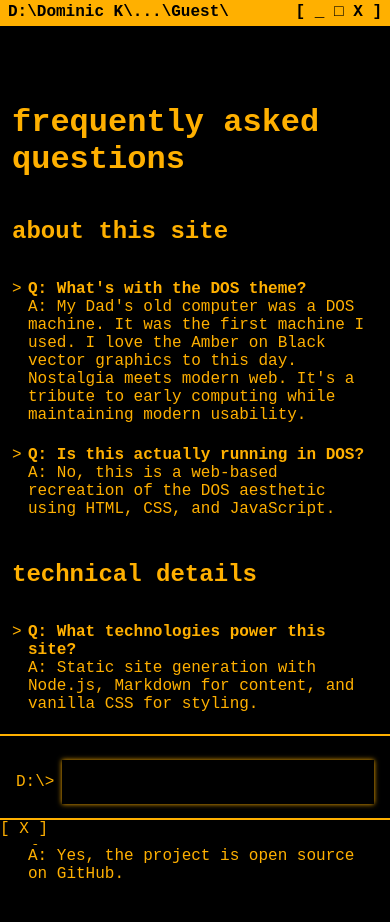
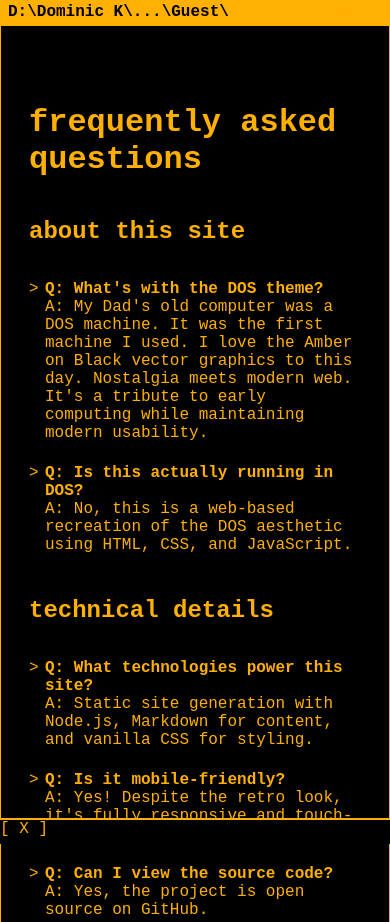
Before and after one commit to CinimoDY/rizomorf, an Eleventy site: page src/content/pages/faq.md in a window 390 px wide. Shown: the top 922 px of the page. Built offline with nearby package versions, Linux system fonts and the light colour scheme; Eleventy itself is replaced by a stand-in of ours; files that its build step writes are made by us from their sources; no server answers.

Commit message:
fix: layout improvements and navigation fixes

```diff
--- a/src/layouts/base.njk
+++ b/src/layouts/base.njk
@@ -12,8 +12,8 @@
     <style>
         /* Main content wrapper */
         .content-wrapper {
-            min-height: calc(100vh - 100px); /* Reduced height since we removed newsletter */
-            padding-bottom: 2rem;
+            min-height: calc(100vh - 100px);
+            padding: 0 2rem 4rem 2rem; /* Added horizontal padding and increased bottom padding */
             margin-top: calc(var(--title-height) + var(--min-touch-target));
         }
 
@@ -21,23 +21,21 @@
         nav {
             position: fixed;
             top: var(--title-height);
-            left: 0;
-            right: 0;
+            left: 2rem; /* Match content padding */
+            right: 2rem; /* Match content padding */
             background: var(--dos-black);
-            padding: 0.5rem 3rem;
+            padding: 0.5rem 1rem;
             z-index: 1001;
+            border-bottom: 2px solid var(--dos-yellow);
         }
 
         /* Sticky DOS prompt */
         #dos-prompt {
-            position: fixed;
-            bottom: 0;
-            left: 0;
-            right: 0;
+            position: relative; /* Changed to relative */
             background: var(--dos-black);
             border-top: 2px solid var(--dos-yellow);
-            padding: 1rem;
-            z-index: 999;
+            padding: 1rem 2rem; /* Match content padding */
+            margin-top: 2rem;
         }
 
         /* Remove sticky footer since newsletter moved to index */
@@ -47,12 +45,11 @@
 
         /* Window controls */
         .window-controls {
-            content: "[guest]";
             position: fixed;
             top: 0;
-            right: 0.5rem;
+            right: 2rem; /* Match content padding */
             height: var(--title-height);
-            color: var(--dos-black);
+            color: var(--dos-yellow);
             display: flex;
             align-items: center;
             font-weight: bold;
@@ -112,29 +109,27 @@
 
         /* Mobile navigation adjustments */
         @media (max-width: 600px) {
+            .content-wrapper {
+                padding: 0 1rem 4rem 1rem;
+            }
+
             nav {
-                display: none; /* Hide by default on mobile */
-                position: fixed;
-                top: var(--title-height);
-                left: 0;
-                right: 0;
-                background: var(--dos-black);
-                border-bottom: 2px solid var(--dos-yellow);
+                display: none;
+                left: 1rem;
+                right: 1rem;
                 padding: 1rem;
-                z-index: 1000;
             }
 
             nav.show {
                 display: block;
             }
 
-            /* Remove extra border on mobile */
-            body {
-                border: none;
+            #dos-prompt {
+                padding: 1rem;
             }
 
-            .menu-toggle {
-                display: block !important;
+            .window-controls {
+                right: 1rem;
             }
         }
     </style>
@@ -161,7 +156,7 @@
     </script>
 </head>
 <body data-page-title="{{ title }}">
-    <div class="window-controls">[ _ □ X ]</div>
+    <div class="window-controls">[guest]</div>
     <div class="scanlines"></div>
 
     <nav role="navigation" aria-label="Main navigation">
@@ -169,7 +164,7 @@
         <a href="{{ baseUrl }}/ux-work/" aria-label="Go to UX Work">UX WORK</a>
         <a href="{{ baseUrl }}/about.html" aria-label="Go to About">ABOUT</a>
         <a href="{{ baseUrl }}/faq.html" aria-label="Go to FAQ">FAQ</a>
-        <a href="{{ baseUrl }}/" aria-label="Show Menu" class="menu-toggle">INDEX</a>
+        <a href="{{ baseUrl }}/" aria-label="Go to Index">INDEX</a>
     </nav>
 
     <div class="content-wrapper">
```
